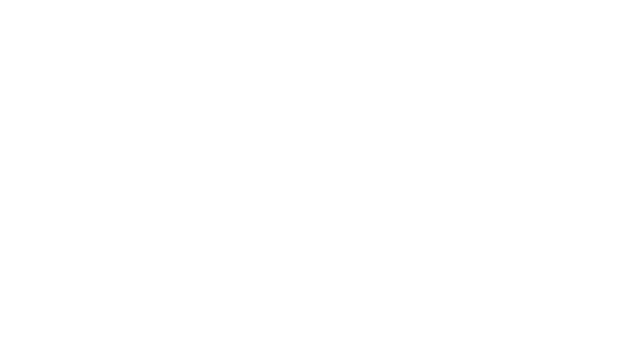
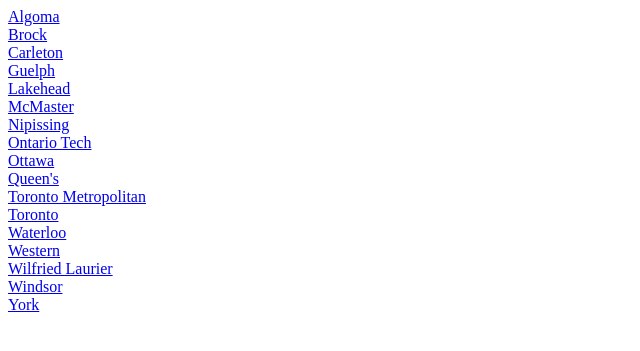
Before and after one commit to Hashir103/player-value-rating, a Flask app: page / in a window 1280 px wide. Before the commit the part shown is empty. Shown: the top 351 px of the page, without its empty margins (0-640 px from the left). Run offline with Flask 2, Linux system fonts and the light colour scheme.

Commit message:
Update index.html

```diff
--- a/templates/index.html
+++ b/templates/index.html
@@ -1 +1,26 @@
-<html></html>
+<!DOCTYPE html>
+<html>
+<head>
+<title>OUA Scout</title>
+
+</head>
+<body>
+    <a href="/teams/algoma">Algoma</a><br>
+    <a href="/teams/brock">Brock</a><br>
+    <a href="/teams/carleton">Carleton</a><br>
+    <a href="/teams/guelph">Guelph</a><br>
+    <a href="/teams/lakehead">Lakehead</a><br>
+    <a href="/teams/mcmaster">McMaster</a><br>
+    <a href="/teams/nipissing">Nipissing</a><br>
+    <a href="/teams/ontario tech">Ontario Tech</a><br>
+    <a href="/teams/ottawa">Ottawa</a><br>
+    <a href="/teams/queens">Queen's</a><br>
+    <a href="/teams/toronto metropolitan">Toronto Metropolitan</a><br>
+    <a href="/teams/toronto">Toronto</a><br>
+    <a href="/teams/waterloo">Waterloo</a><br>
+    <a href="/teams/western">Western</a><br>
+    <a href="/teams/wilfrid laurier">Wilfried Laurier</a><br>
+    <a href="/teams/windsor">Windsor</a><br>
+    <a href="/teams/york">York</a><br>
+</body>
+</html>
```
